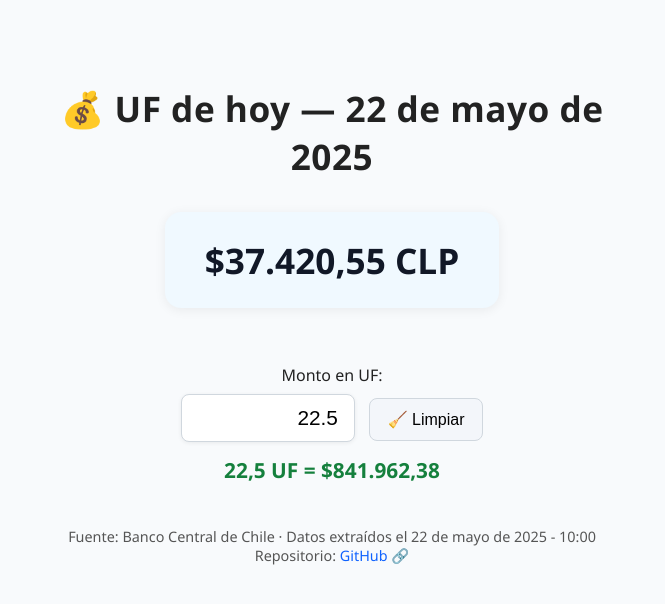
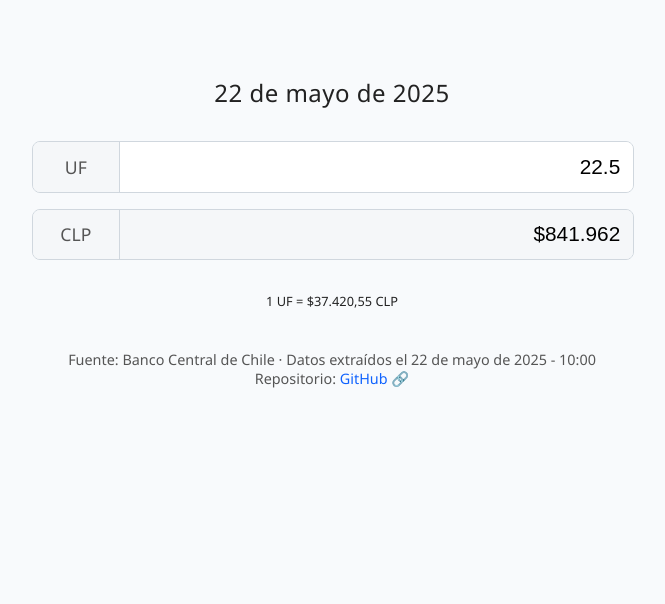
Before and after one commit to diegocaro/uf, a plain HTML site: page test.html in a window 1280 px wide. Shown: the whole page, without its empty margins (308-973 px from the left). Drawn offline with Linux system fonts and the light colour scheme.

Commit message:
copiar/pegar

```diff
--- a/test.html
+++ b/test.html
@@ -15,56 +15,45 @@
       color: #222;
     }
 
-    .uf-box {
-      background: #f0f9ff;
-      box-shadow: 0 2px 12px 0 #0001;
-      border-radius: 16px;
-      padding: 1.5rem 2.5rem;
-      font-size: 2.2rem;
-      font-weight: 700;
-      margin: 1.5rem 0 2rem 0;
-      display: inline-block;
-      color: #111827;
-      transition: all 0.3s ease;
+    .uf-footer {
+      font-size: 0.8rem;
+      margin-top: 1rem;
     }
 
-    label {
-      display: block;
-      margin-bottom: 0.5rem;
-      font-size: 1rem;
-      font-weight: 500;
+    .conversion-container {
+      display: flex;
+      flex-direction: column;
+      gap: 1rem;
+      margin: 2rem 0;
     }
 
-    input {
-      padding: 0.7rem 1rem;
-      font-size: 1.3rem;
-      width: 140px;
-      text-align: right;
+    .conversion-input {
+      display: flex;
+      border: 1px solid #d0d7de;
       border-radius: 8px;
-      border: 1px solid #d0d7de;
-      box-shadow: 0 1px 4px #0001;
-      outline: none;
-      transition: border-color 0.2s, box-shadow 0.2s;
+      overflow: hidden;
+      width: 100%;
+      align-items: center;
     }
 
-    input:focus {
-      border-color: #3b82f6;
-      box-shadow: 0 0 0 2px rgba(59, 130, 246, 0.2);
+    .currency-label {
+      padding: 0.8rem;
+      font-size: 1.1rem;
+      background: #f5f7f9;
+      color: #555;
+      width: 60px;
+      text-align: center;
+      font-weight: 500;
+      border-right: 1px solid #d0d7de;
     }
 
-    button {
-      margin-left: 10px;
-      padding: 0.7rem 1.1rem;
-      font-size: 1rem;
-      border-radius: 8px;
-      border: 1px solid #d0d7de;
-      background: #f3f6fa;
-      cursor: pointer;
-      transition: background 0.2s ease;
-    }
-
-    button:hover {
-      background: #e6edf4;
+    .conversion-input input {
+      flex: 1;
+      padding: 0.8rem;
+      font-size: 1.3rem;
+      border: none;
+      text-align: right;
+      outline: none;
     }
 
     .converted {
@@ -76,13 +65,9 @@
       transition: all 0.3s ease;
     }
 
-    .input-group {
-      margin: 1.5rem 0 0.5rem 0;
-    }
-
     h1 {
-      font-size: 2.2rem;
-      font-weight: 700;
+      font-size: 1.5rem;
+      font-weight: 500;
       margin-bottom: 0.5rem;
       letter-spacing: 0.5px;
     }
@@ -114,31 +99,29 @@
     }
 
     @media (max-width: 480px) {
-      .uf-box {
-        font-size: 1.7rem;
-        padding: 1rem 1.5rem;
-      }
-      input {
-        width: 100px;
+      .conversion-input input {
         font-size: 1.1rem;
-      }
-      button {
-        padding: 0.6rem 0.9rem;
-        font-size: 0.95rem;
       }
     }
   </style>
 </head>
 <body>
-  <h1>💰 UF de hoy — 22 de mayo de 2025</h1>
-  <div class="uf-box" id="valorUF">$37.420,55 CLP</div>
+  <h1>22 de mayo de 2025</h1>
 
-  <div class="input-group">
-    <label for="ufInput">Monto en UF:</label>
-    <input type="number" id="ufInput" min="0" step="any" aria-label="Monto en UF" placeholder="Ej: 10,5" />
-    <button id="clearBtn" title="Limpiar"><span aria-hidden="true">🧹</span> Limpiar</button>
-    <div class="converted" id="convertedCLP"></div>
+  <div class="conversion-container">
+    <div class="conversion-input">
+      <div class="currency-label">UF</div>
+      <input type="number" id="ufInput" min="0" step="any" aria-label="Monto en UF" placeholder="1" />
+    </div>
+
+    <div class="conversion-input">
+      <div class="currency-label">CLP</div>
+      <input type="text" id="clpOutput" min="0" step="any" aria-label="Monto en CLP" readonly style="background:#f5f7f9; cursor:not-allowed;" />
+    </div>
+    <span id="copyFeedback" style="display:none;color:#15803d;font-size:1rem;margin-top:0.5em;">¡Copiado al portapapeles!</span>
   </div>
+
+  <div class="uf-footer" id="valorUF">1 UF = $37.420,55 CLP</div>
 
   <footer>
     Fuente: Banco Central de Chile · Datos extraídos el 22 de mayo de 2025 - 10:00<br>
@@ -148,45 +131,66 @@
   <script>
     const UF_VALUE = 37420.55;
     const defaultInput = "22.5";
-    const input = document.getElementById("ufInput");
-    const result = document.getElementById("convertedCLP");
-    const clearBtn = document.getElementById("clearBtn");
+    const ufInput = document.getElementById("ufInput");
+    const clpOutput = document.getElementById("clpOutput");
 
+    // Cargar valor guardado o usar valor predeterminado
     const savedUF = localStorage.getItem("lastUF") || defaultInput;
-    input.value = savedUF;
-    convert(savedUF);
+    ufInput.value = savedUF;
+    updateConversion();
 
-    input.addEventListener("input", () => {
-      let value = input.value.replace(",", ".");
-      if (isNaN(value)) return;
+    // Actualizar al cambiar el valor de entrada
+    ufInput.addEventListener("input", () => {
+      let value = ufInput.value.replace(",", ".");
+      if (value === "" || isNaN(value)) {
+        clpOutput.value = "";
+        return;
+      }
+
       localStorage.setItem("lastUF", value);
-      convert(value);
+      updateConversion();
     });
 
-    clearBtn.addEventListener("click", () => {
-      input.value = "";
-      localStorage.removeItem("lastUF");
-      result.textContent = "";
-      input.focus();
-    });
-
-    function convert(ufAmount) {
-      if (!ufAmount || parseFloat(ufAmount) === 0) {
-        result.textContent = "";
+    // Función para actualizar la conversión
+    function updateConversion() {
+      const ufAmount = parseFloat(ufInput.value) || 0;
+      if (ufAmount === 0) {
+        clpOutput.value = "";
         return;
       }
-      const clp = (parseFloat(ufAmount) * UF_VALUE).toLocaleString("es-CL", {
+
+      // Calcular el valor en pesos chilenos
+      const clpAmount = ufAmount * UF_VALUE;
+
+      // Mostrar el resultado formateado en el campo CLP (con formato visual, igual que en valorUF)
+      clpOutput.value = clpAmount.toLocaleString("es-CL", {
         style: "currency",
         currency: "CLP",
-        minimumFractionDigits: 2,
+        maximumFractionDigits: 0
       });
 
-      const ufFormatted = parseFloat(ufAmount).toLocaleString("es-CL", {
-        maximumFractionDigits: 4,
-      });
+      // Formatear el valor de UF en el pie de página
+      document.getElementById("valorUF").textContent =
+        `1 UF = ${UF_VALUE.toLocaleString("es-CL", {
+          style: "currency",
+          currency: "CLP",
+          minimumFractionDigits: 2,
+          maximumFractionDigits: 2
+        })} CLP`;
+    }
 
-      result.textContent = `${ufFormatted} UF = ${clp}`;
-    }
+    clpOutput.addEventListener("click", () => {
+      if (clpOutput.value) {
+        navigator.clipboard.writeText(clpOutput.value);
+        clpOutput.style.background = "#d1fae5"; // feedback visual
+        const feedback = document.getElementById("copyFeedback");
+        feedback.style.display = "inline";
+        setTimeout(() => {
+          clpOutput.style.background = "#f5f7f9";
+          feedback.style.display = "none";
+        }, 1200);
+      }
+    });
   </script>
 </body>
 </html>
```
